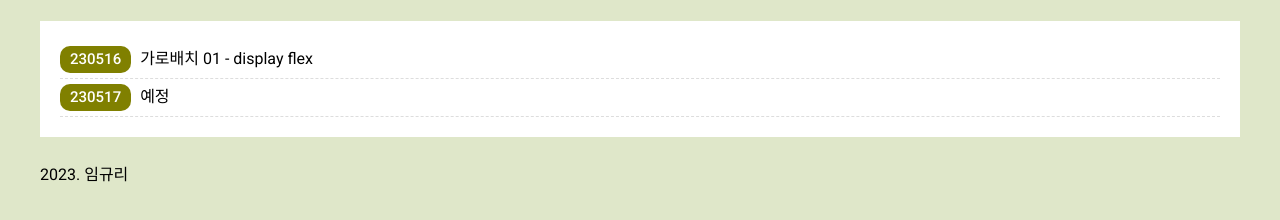
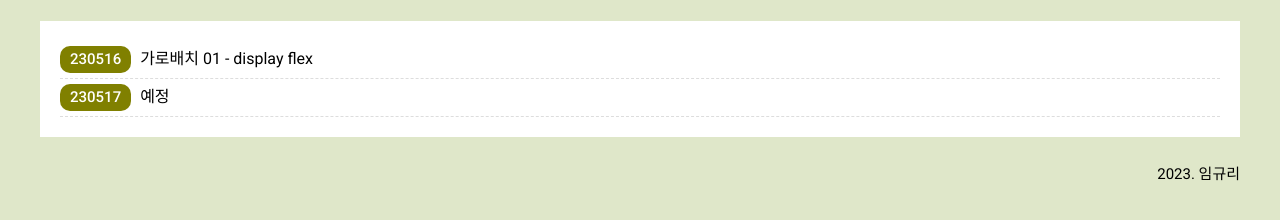
Before and after one commit to anrbl/basic1, a plain HTML site: page index.html in a window 1280 px wide. Shown: the part 90-310 px from the top of the page. Drawn offline with Linux system fonts and the light colour scheme; some icons are missing.

Commit message:
main.css

```diff
--- a/css/main.css
+++ b/css/main.css
@@ -50,7 +50,7 @@ h2 {
     margin: 30px auto;
 }
 
-.footer .text {
+.footer p {
     text-align: right;
     font-size:15px;
     font-weight:300
```
